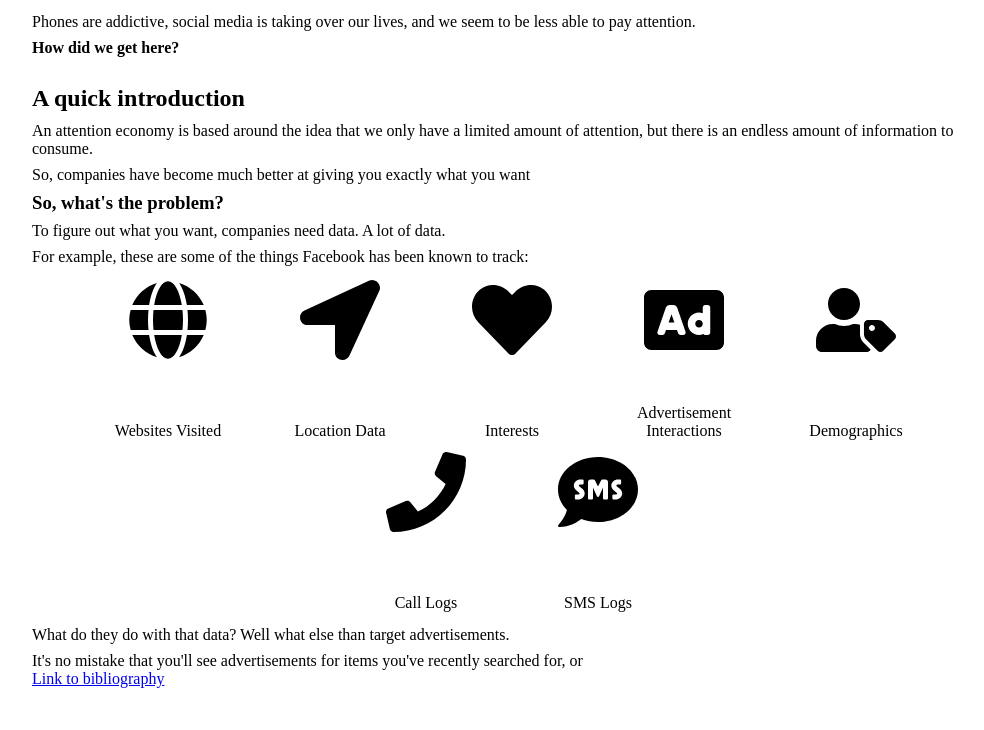
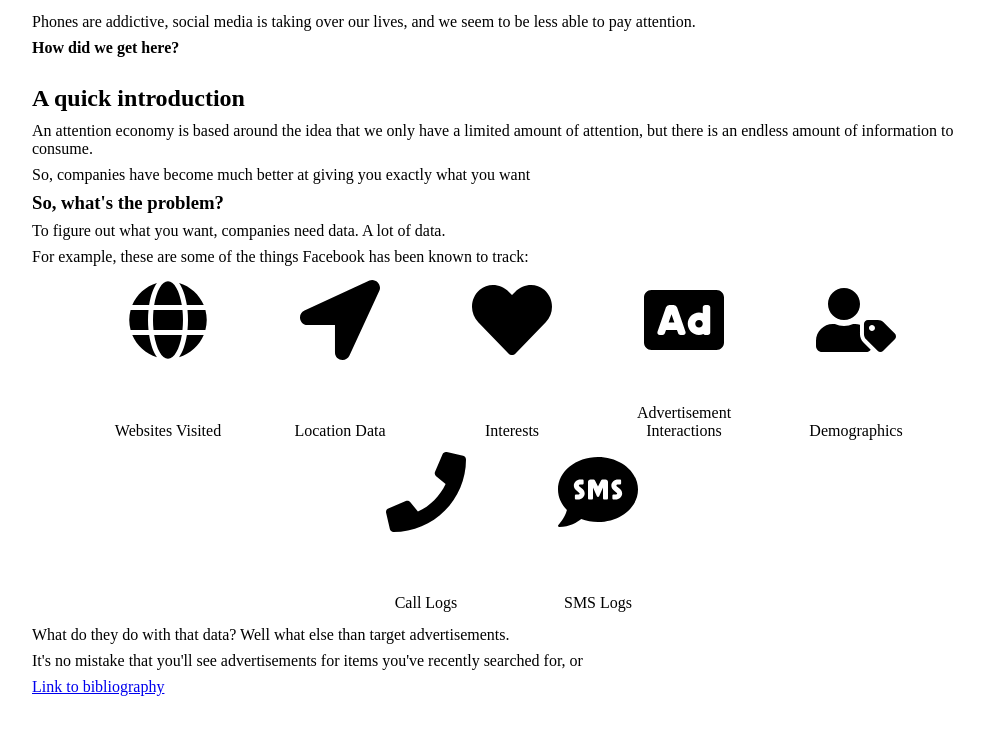
Before and after one commit to err53/attention-economy, a Gatsby site: page / in a window 1280 px wide. Shown: the part 70-800 px from the top of the page, without its empty margins (128-1112 px from the left). Built offline with nearby package versions, Linux system fonts and the light colour scheme; Gatsby itself is replaced by a stand-in of ours.

Commit message:
update reference link location

```diff
--- a/src/components/layout.js
+++ b/src/components/layout.js
@@ -26,13 +26,14 @@ const Layout = ({ children }) => {
   return (
     <Flex direction="column">
       <Header siteTitle={data.site.siteMetadata?.title || `Title`} />
-      <Stack mx="auto" p={{ base: "2", sm: "4", md: "6" }} maxW="960px">
+      <Stack
+        mx="auto"
+        p={{ base: "2", sm: "4", md: "6" }}
+        w="100%"
+        maxW="960px"
+      >
         {children}
       </Stack>
-      <Flex mx="auto" p={{ base: "2", sm: "4", md: "6" }} w="100%" maxW="960px">
-        <Link href="/bib">Link to bibliography</Link>
-        <Spacer />
-      </Flex>
     </Flex>
   )
 }
--- a/src/pages/index.js
+++ b/src/pages/index.js
@@ -14,7 +14,7 @@ import IconHighlight from "../components/iconHighlight"
 
 import Layout from "../components/layout"
 import SEO from "../components/seo"
-import { Heading, Text, Flex, Box, Stack } from "@chakra-ui/react"
+import { Heading, Text, Flex, Box, Stack, Link } from "@chakra-ui/react"
 
 const IndexPage = () => {
   const data = useStaticQuery(graphql`
@@ -84,8 +84,11 @@ const IndexPage = () => {
         advertisements.
       </Text>
       <Text>
-        It's no mistake that you'll see advertisements for items you've recently searched for, or
+        It's no mistake that you'll see advertisements for items you've recently
+        searched for, or
       </Text>
+
+      <Link href="/bib">Link to bibliography</Link>
     </Layout>
   )
 }
```
